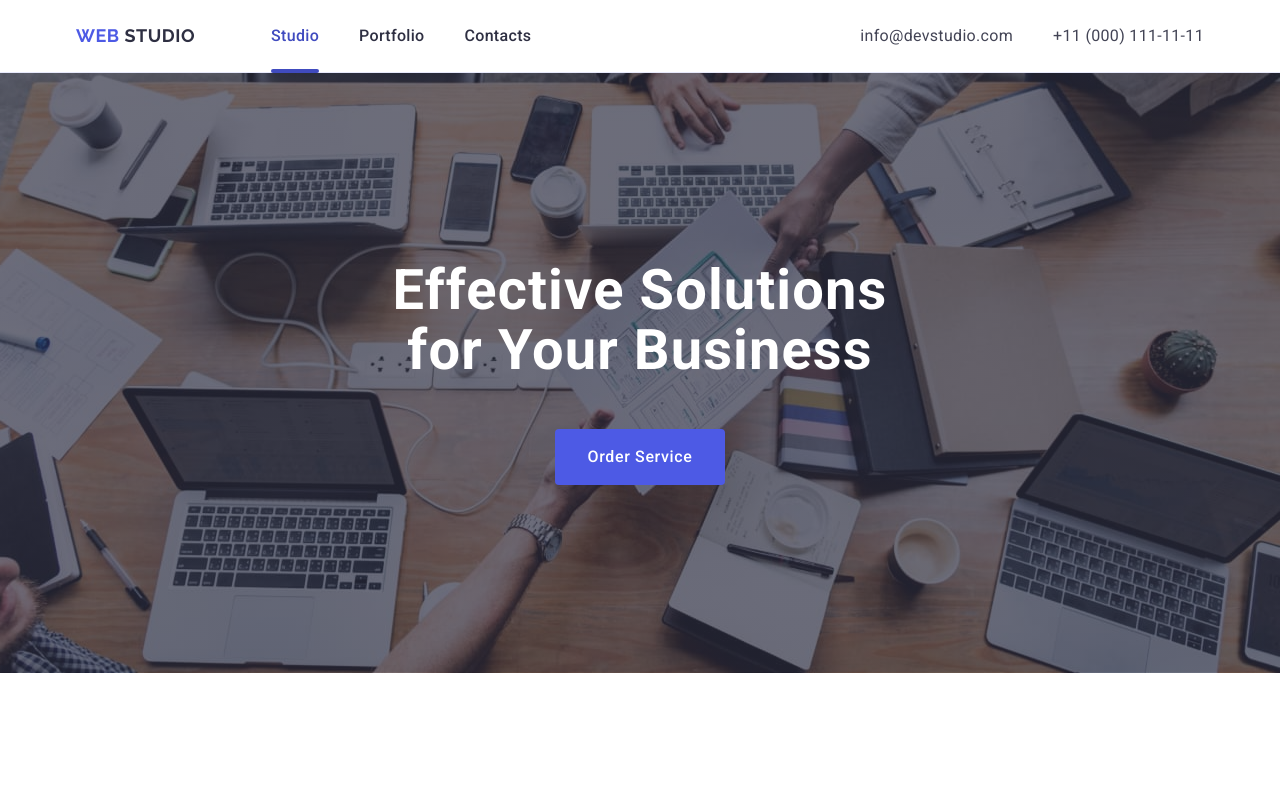
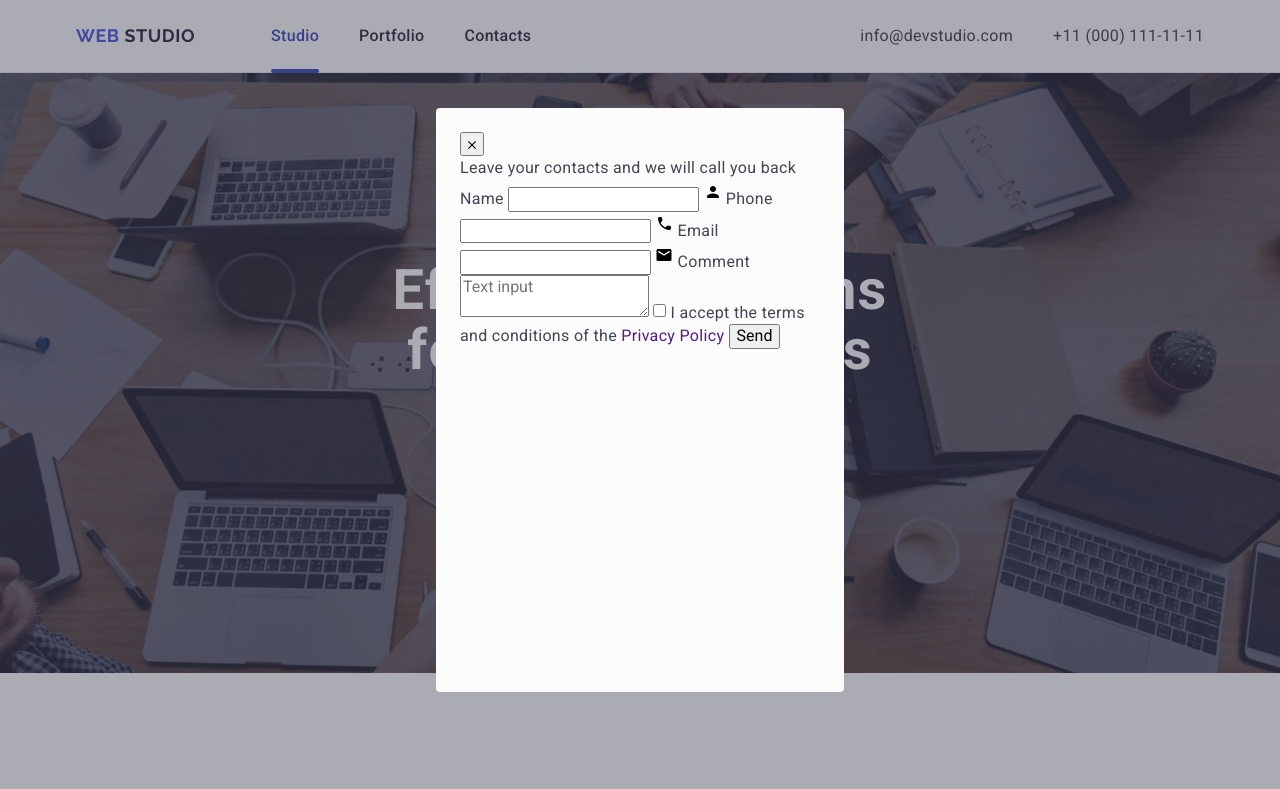
Before and after one commit to Stanovyi/goit-markup-hw-05, a plain HTML site: page index.html in a window 1280 px wide. Shown: the top 789 px of the page. Drawn offline with nearby package versions, Linux system fonts and the light colour scheme.

Commit message:
add styles for the backdrop and modal blocks

```diff
--- a/css/styles.css
+++ b/css/styles.css
@@ -7,6 +7,7 @@
   --navy-blue-modal: #2e2f42;
   --cornflower: #e7e9fc;
   --light-slate: #8e8f99;
+  --dairy: #fcfcfc;
   --white: #fff;
 }
 
@@ -54,6 +55,10 @@ img {
 
 address {
   font-style: normal;
+}
+
+button {
+  font-family: 'Roboto', sans-serif;
 }
 
 .visually-hidden {
@@ -485,3 +490,28 @@ address {
   fill: var(--cloud);
 }
 /* #endregion */
+
+/* #region Modal */
+.backdrop {
+  position: fixed;
+  top: 0;
+  left: 0;
+  width: 100%;
+  height: 100%;
+  background-color: rgba(46, 47, 66, 0.4);
+}
+
+.modal {
+  position: absolute;
+  top: 50%;
+  left: 50%;
+  transform: translate(-50%, -50%);
+
+  width: 408px;
+  height: 584px;
+  padding: 24px;
+  background-color: var(--dairy);
+  border-radius: 4px;
+}
+
+/* #endregion */
```
